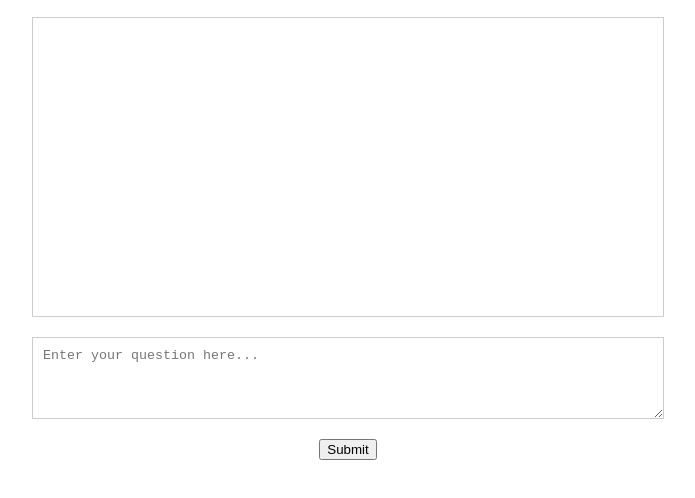
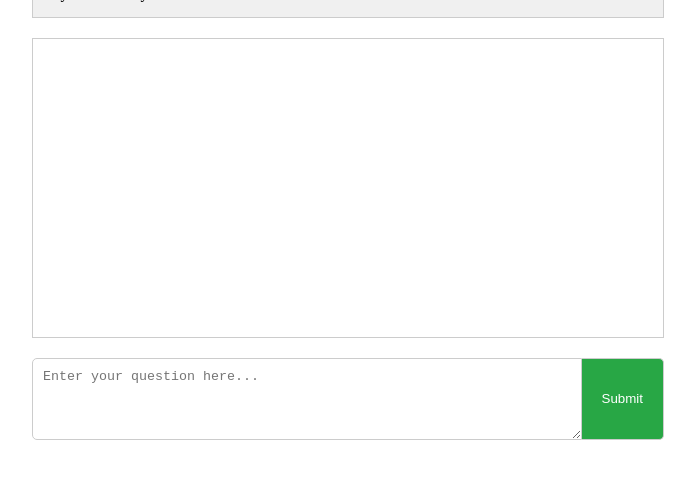
Before and after one commit to Tastypotato245/LTP_GPT_Service, a plain HTML site: page src/templates/index.html in a window 1280 px wide. Shown: the part 262-760 px from the top of the page, without its empty margins (292-987 px from the left). Drawn offline with Linux system fonts and the light colour scheme.

Commit message:
modi: text field and submit button

```diff
--- a/src/templates/index.html
+++ b/src/templates/index.html
@@ -46,7 +46,6 @@ body {
 			display: flex;
 			flex-direction: column;
 		}
-
 		.message {
 			padding: 10px;
 			border-radius: 10px;
@@ -54,19 +53,47 @@ body {
 			word-wrap: break-word;
 			max-width: 100%;
 		}
-
 		.user-message {
 			align-self: flex-end; /* User 메시지를 오른쪽으로 정렬 */
 			background-color: #28a745; /* 고급스러운 녹색 */
 		}
-
 		.gpt-message {
 			align-self: flex-start; /* GPT 메시지를 왼쪽으로 정렬 */
 			background-color: #007BFF; /* 고급스러운 파란색 */
 		}
-
 		.message-text {
 			color: white;
+		}
+
+		.input-group {
+			display: flex;
+			width: 100%;
+		}
+
+		.chat-input {
+			flex-grow: 1;
+			border: 1px solid #ccc;
+			border-right: none; /* Remove right border where button meets input */
+			padding: 10px;
+			border-top-left-radius: 5px;
+			border-bottom-left-radius: 5px;
+			margin: 0; /* Reset margin */
+		}
+
+		button {
+			padding: 10px 20px;
+			background-color: #28a745; /* A matching green */
+			border: 1px solid #ccc; /* Match input field border */
+			border-left: none; /* Remove left border to blend with input field */
+			border-top-right-radius: 5px;
+			border-bottom-right-radius: 5px;
+			color: white;
+			cursor: pointer;
+			transition: background-color 0.3s;
+		}
+
+		button:hover {
+			background-color: #218838; /* Slightly darker green on hover */
 		}
 
 		</style>
@@ -78,8 +105,10 @@ body {
 				&nbsp; A child lives on the 10th floor of an apartment. On a sunny day, he get off the elevator on the 6th floor and walk up to the 10th floor. On a bad day, he get off the 10th floor and enter my house. Why is that?
 			</div>
 			<div id="chatWindow"></div>
-			<textarea id="userQuestion" class="chat-input" placeholder="Enter your question here..." rows="4"></textarea>
-			<button onclick="sendQuestion()">Submit</button>
+			<form class="input-group" onsubmit="sendQuestion(); return false;">
+				<textarea id="userQuestion" class="chat-input" placeholder="Enter your question here..." rows="4"></textarea>
+				<button type="submit">Submit</button>
+			</form>
 		</div>
 
 		<script>
```
